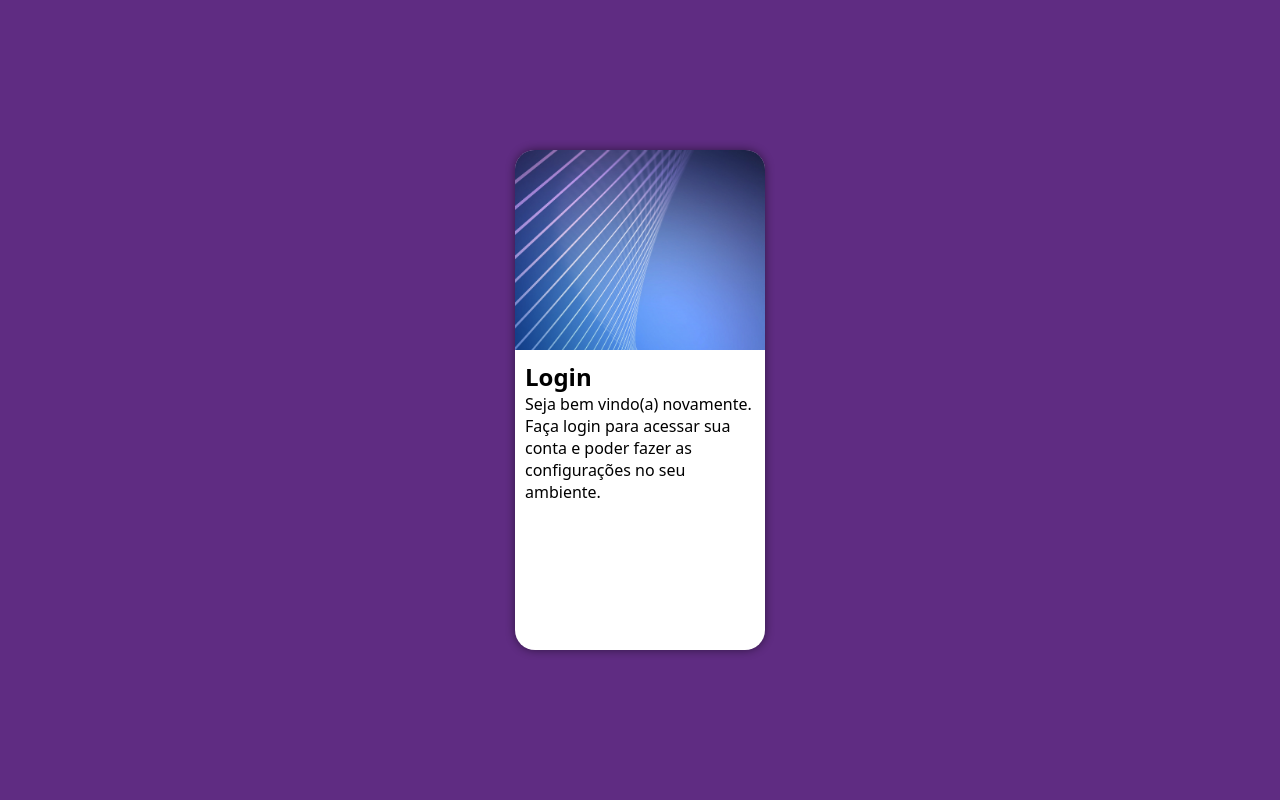
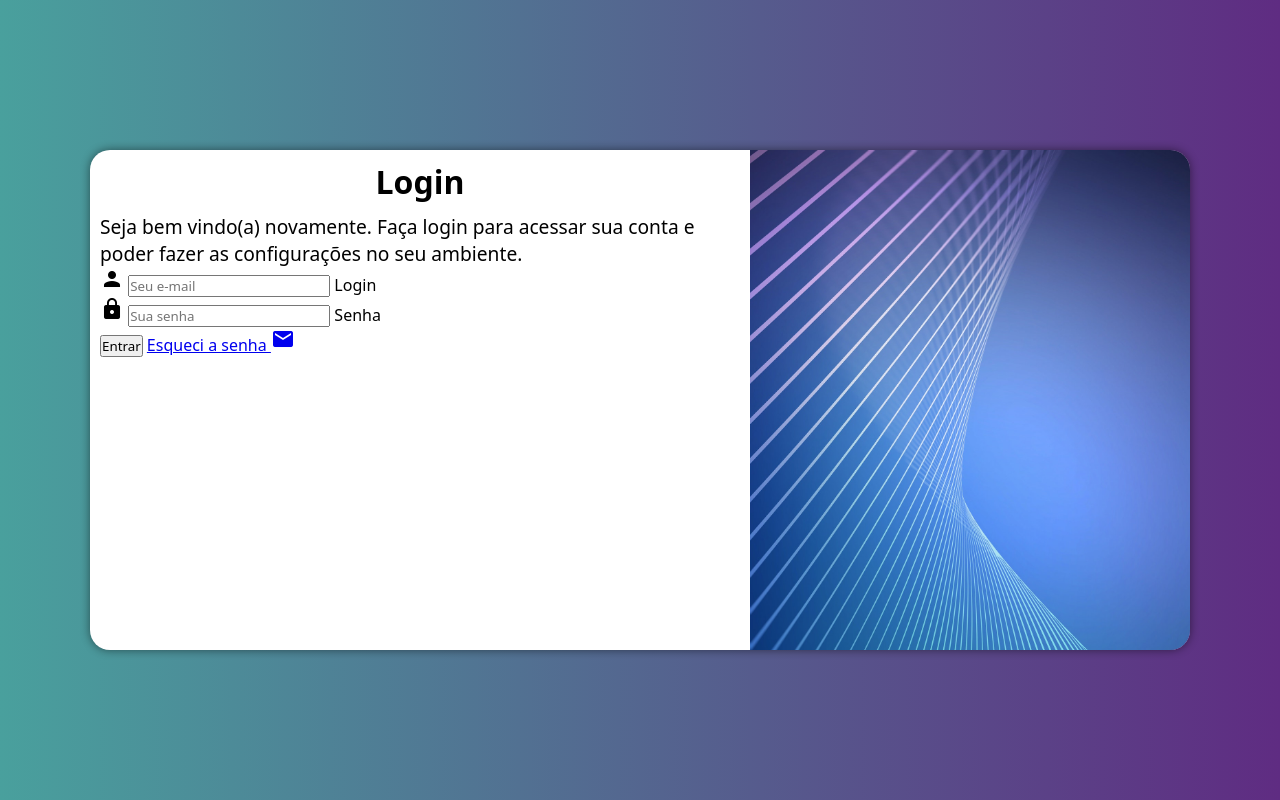
Before and after one commit to CarlosMonnerat/html-css, a PHP site: page / in a window 1280 px wide. Run offline with PHP 8.4, Linux system fonts and the light colour scheme.

Commit message:
upgrade mq006

```diff
--- a/curso em video/Módulo 4/midia queries/mq006/estilos/media-query.css
+++ b/curso em video/Módulo 4/midia queries/mq006/estilos/media-query.css
@@ -31,6 +31,9 @@
         float: right;
         width: 70%;
     }
+    div#formulario > p{
+        font-size: 0.9em;
+    }
 }
 
 @media screen and (min-width: 992px) and (max-width: 1200px) {
@@ -49,4 +52,32 @@
         float: right;
         width: 50%;
     }
+    div#formulario > p{
+        font-size: 0.9em;
+    }
 }
+
+@media screen and (min-width: 1200px) {
+    body{
+        background-image: linear-gradient(to left, #5f2c82, #49a09d);
+    }
+    section#login{
+        width: 1100px
+    }
+    section#login > div#imagem{
+        float: right;
+        width: 40%;
+        height: 100%;
+    }
+    section#login > div#formulario{
+        float: left;
+        width: 60%;
+    }
+    div#formulario > h1{
+        font-size: 2em;
+    }
+    div#formulario > p{
+        font-size: 1.2em;
+    }
+
+}
--- a/curso em video/Módulo 4/midia queries/mq006/estilos/style.css
+++ b/curso em video/Módulo 4/midia queries/mq006/estilos/style.css
@@ -55,3 +55,12 @@ section#login > div#formulario{
     display: block;
     padding: 10px;
 }
+
+div#formulario > h1{
+    text-align: center;
+    margin-bottom: 10px;
+}
+
+div#formulario > p{
+    font-size: 0.8em;
+}
--- a/curso em video/Módulo 4/midia queries/mq006/index.html
+++ b/curso em video/Módulo 4/midia queries/mq006/index.html
@@ -5,6 +5,7 @@
     <meta http-equiv="X-UA-Compatible" content="IE=edge">
     <meta name="viewport" content="width=device-width, initial-scale=1.0">
     <title>Tela de Login</title>
+    <link href="https://fonts.googleapis.com/icon?family=Material+Icons" rel="stylesheet">
     <link rel="stylesheet" href="estilos/style.css">
     <link rel="stylesheet" href="estilos/media-query.css">
 </head>
@@ -21,6 +22,21 @@
 
                 <form action="login.php" method="post">
 
+                    <div class="campo">
+                        <span class="material-icons">person</span>
+                        <input type="email" name="login" id="ilogin" placeholder="Seu e-mail" autocomplete="email" required maxlength="30">
+                        <label for="ilogin">Login</label>
+                    </div>
+                    <div class="campo">
+                        <span class="material-icons">lock</span>
+                        <input type="password" name="senha" id="isenha" placeholder="Sua senha" autocomplete="current-password" required minlength="6" maxlength="20">
+                        <label for="isenha">Senha</label>
+                    </div>
+
+                    <input type="submit" value="Entrar">
+                    <a href="esqueci.html">Esqueci a senha
+                        <span class="material-icons">mail</span>
+                    </a>
                 </form>
             </div>
 
--- /dev/null
+++ b/curso em video/Módulo 4/midia queries/mq006/login.php
@@ -0,0 +1,2 @@
+Os dados foram enviados!
+Aprenda PHP para saber o que fazer com eles.
```
